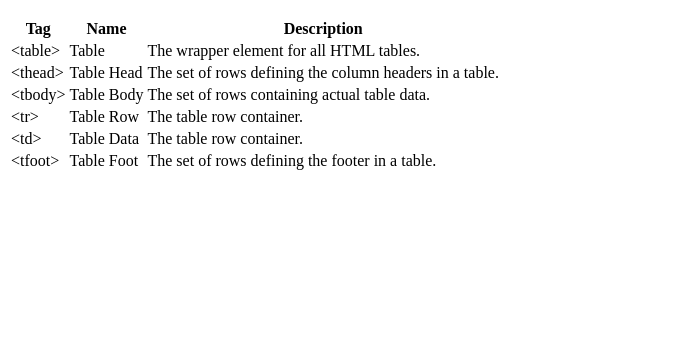
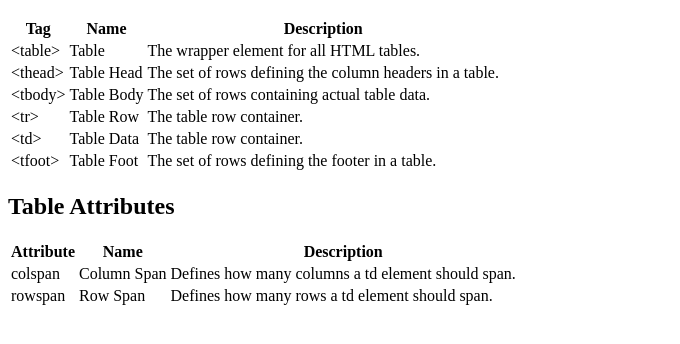
Before and after one commit to ajmccraw/cheat-sheet, a plain HTML site: page index.html in a window 1280 px wide. Shown: the part 110-454 px from the top of the page, without its empty margins (0-680 px from the left). Drawn offline with Linux system fonts and the light colour scheme.

Commit message:
added table attributes for 2nd table

```diff
--- a/index.html
+++ b/index.html
@@ -55,5 +55,33 @@
 
         </tbody>
     </table>
+
+    <h2>Table Attributes</h2>
+    <table>
+        <thead>
+            <tr>
+                <th>Attribute</th>
+                <th>Name</th>
+                <th>Description</th>
+            </tr>
+        </thead>
+        <tbody>
+            <tr>
+                <td>
+                    <span class="code">colspan</span>
+                </td>
+                <td>Column Span</td>
+                <td>Defines how many columns a td element should span.</td>
+            </tr>
+            <tr>
+                <td>
+                    <span class="code">rowspan</span>
+                </td>
+                <td>Row Span</td>
+                <td>Defines how many rows a td element should span.</td>
+            </tr>
+        </tbody>
+    </table>
+
 </body>
 </html>
```
